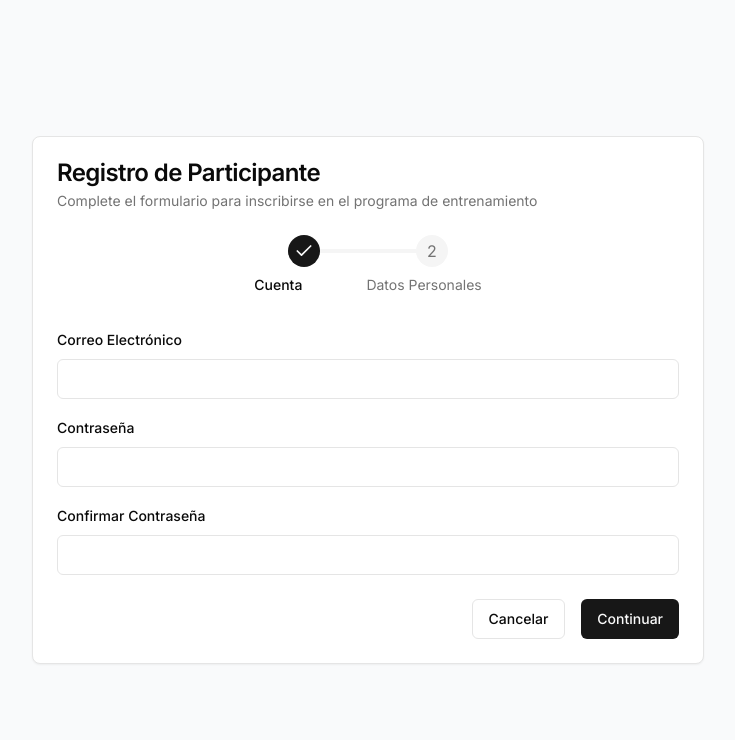
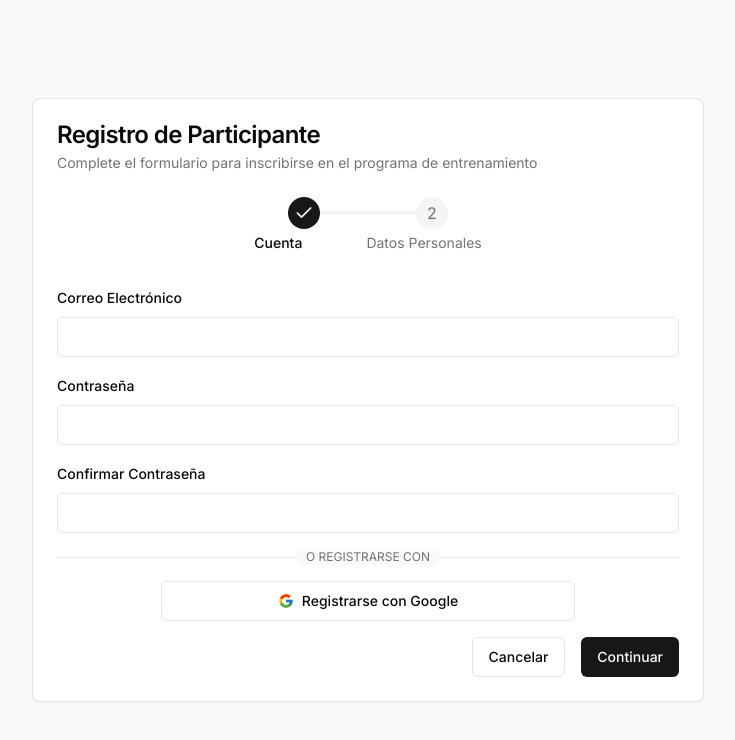
Before and after one commit to ausubel/aula-virtual, a Next.js app in the folder frontend/: page /register in a window 1280 px wide. Shown: the top 740 px of the page, without its empty margins (272-1007 px from the left). Built offline with nearby package versions, Linux system fonts and the light colour scheme.

Commit message:
sing up agregado más botón de google

```diff
--- a/frontend/app/register/page.tsx
+++ b/frontend/app/register/page.tsx
@@ -12,6 +12,7 @@ import { FormFeedback } from "@/components/form-feedback"
 import { LoadingSpinner } from "@/components/loading-spinner"
 import { cn } from "@/lib/utils"
 import { Check } from "lucide-react"
+import { GoogleIcon } from "@/components/ui/google-icon"
 
 interface RegisterData {
   email: string
@@ -97,7 +98,7 @@ export default function RegisterPage() {
                 </div>
               </div>
             </div>
-            <div className="flex justify-center mt-2">
+            <div className="flex justify-center mt-1">
               <div className="flex gap-16">
                 <span className="text-sm font-medium">Cuenta</span>
                 <span className={cn("text-sm", currentStep === 2 ? "font-medium" : "text-muted-foreground")}>
@@ -108,6 +109,7 @@ export default function RegisterPage() {
           </div>
 
           {currentStep === 1 ? (
+            <>
               <form onSubmit={handleAccountSubmit} className="space-y-6">
                 <div className="space-y-4">
                   <div className="space-y-2">
@@ -142,6 +144,26 @@ export default function RegisterPage() {
 
                 {feedback && <FormFeedback status={feedback.status} message={feedback.message} />}
 
+              </form>
+              <div className="relative mt-4 mb-4">
+                <div className="absolute inset-0 flex items-center">
+                  <span className="w-full border-t" />
+                </div>
+                <div className="relative flex justify-center text-xs uppercase">
+                  <span className="bg-gray-50 px-2 text-muted-foreground">O registrarse con</span>
+                </div>
+              </div>
+              <div className="space-y-4">
+                <div className="flex justify-center">
+                  <Button
+                    type="button"
+                    variant="outline"
+                    className="w-2/3 gap-2"
+                  >
+                    <GoogleIcon className="h-5 w-5" />
+                    Registrarse con Google
+                  </Button>
+                </div>
                 <div className="flex justify-end space-x-4">
                   <Button variant="outline" type="button" disabled={isLoading} asChild>
                     <Link href="/">Cancelar</Link>
@@ -157,7 +179,8 @@ export default function RegisterPage() {
                     )}
                   </Button>
                 </div>
-            </form>
+              </div>
+            </>
           ) : (
             <form onSubmit={handleProfileSubmit} className="space-y-6">
               <div className="grid md:grid-cols-2 gap-6">
--- a/frontend/package.json
+++ b/frontend/package.json
@@ -3,7 +3,7 @@
   "version": "0.1.0",
   "private": true,
   "scripts": {
-    "dev": "next dev",
+    "dev": "next dev -p 3001",
     "build": "next build",
     "start": "next start -p 3001",
     "lint": "next lint"
```
Lines whose indentation alone changed are shown as unchanged.
